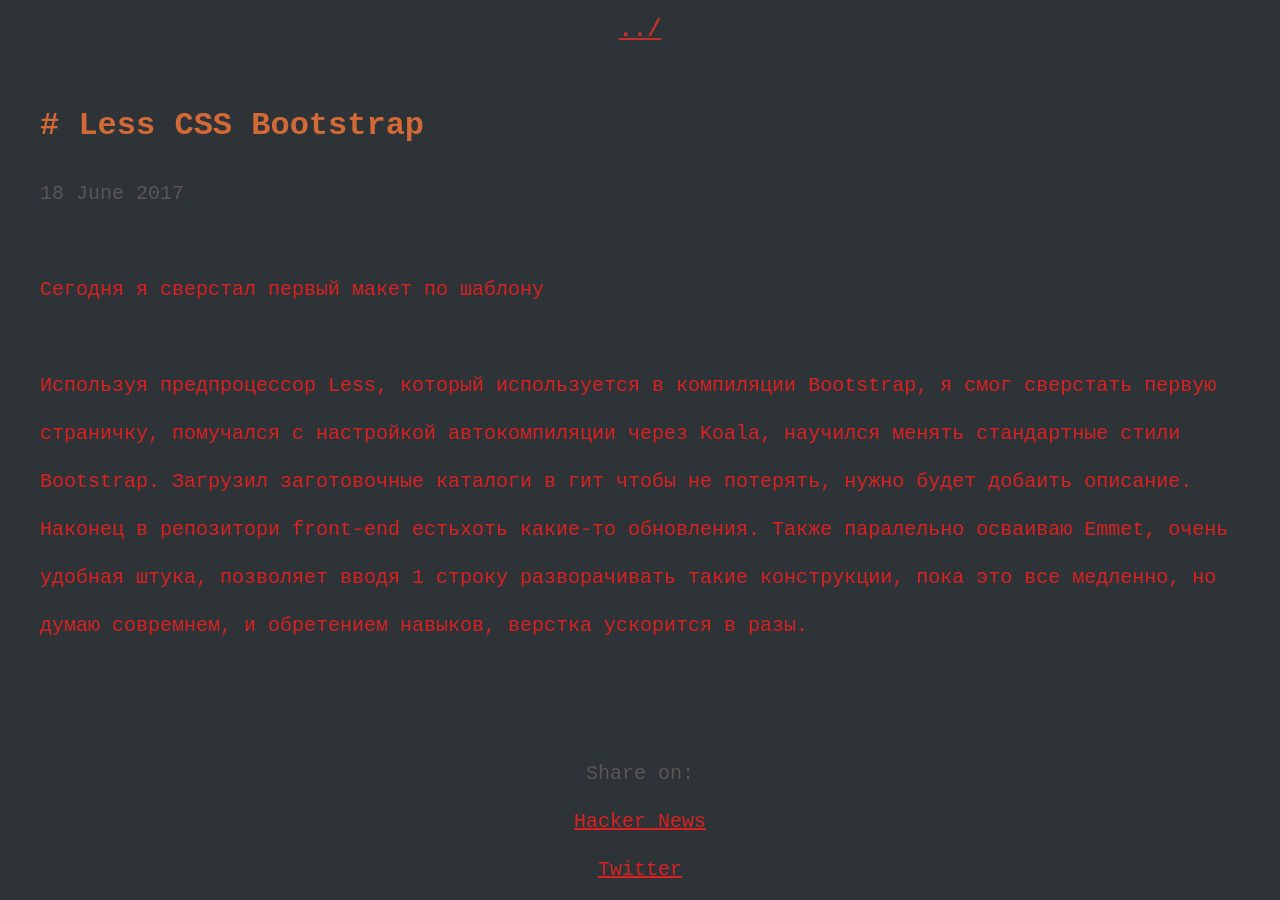
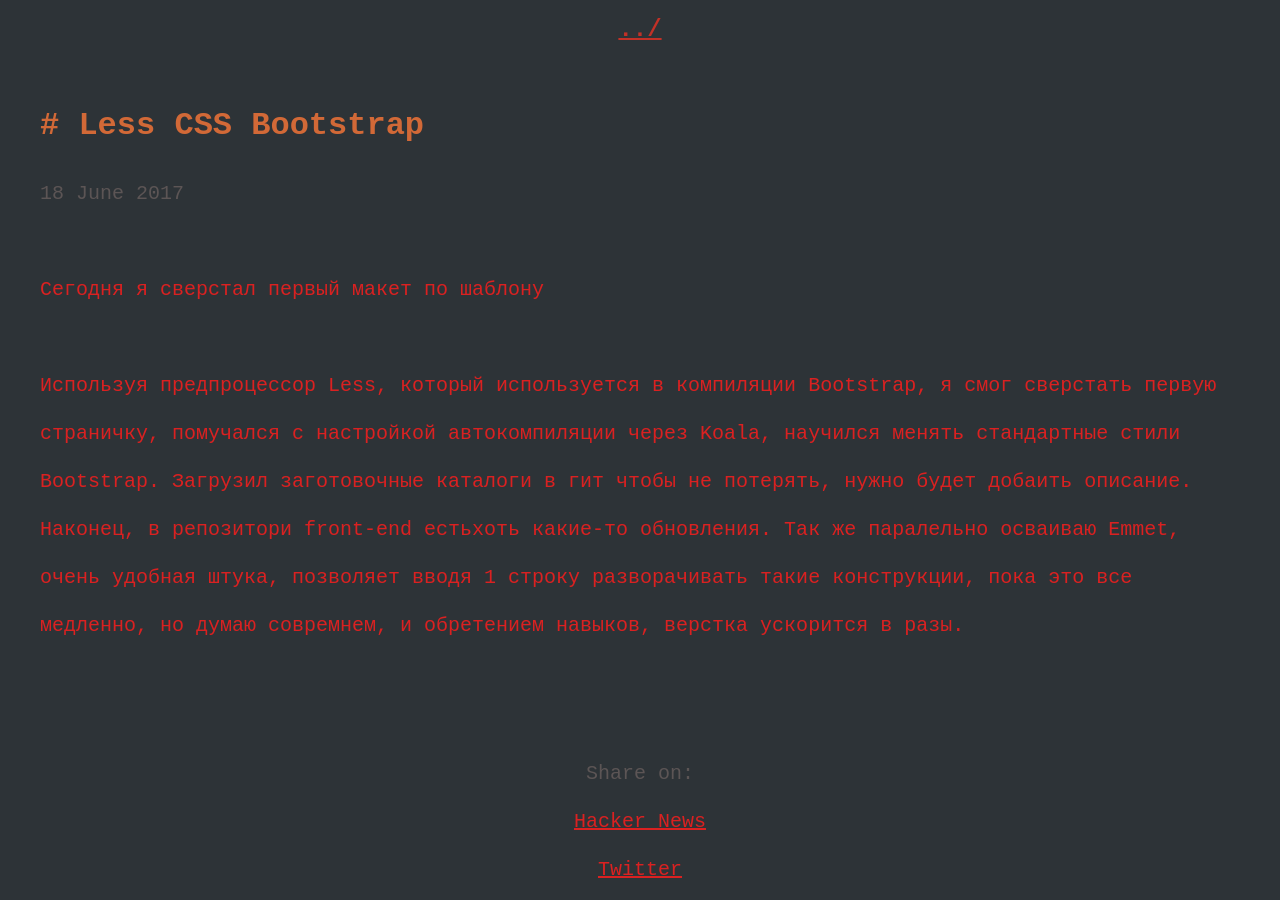
Before and after one commit to xxxvik-xakerxxx/xxxvik-xakerxxx.github.io, a Jekyll site: the page built from _posts/2017-06-18-Less-CSS-Bootstrap.markdown, in a window 1280 px wide and 900 px high. Built offline with Jekyll 4.4.1, drawn with Linux system fonts in a browser that asks for light colours.

Commit message:
fix post

```diff
--- a/_posts/2017-06-18-Less-CSS-Bootstrap.markdown
+++ b/_posts/2017-06-18-Less-CSS-Bootstrap.markdown
@@ -11,4 +11,4 @@ redirect_from: "/writing/LCB/"
 
 <!--more-->
 
-Используя предпроцессор Less, который используется в компиляции Bootstrap, я смог сверстать первую страничку, помучался с настройкой автокомпиляции через Koala, научился менять стандартные стили Bootstrap. Загрузил заготовочные каталоги в гит чтобы не потерять, нужно будет добаить описание. Наконец в репозитори front-end естьхоть какие-то обновления. Также паралельно осваиваю Emmet, очень удобная штука, позволяет вводя 1 строку разворачивать такие конструкции, пока это все медленно, но думаю совремнем, и обретением навыков, верстка ускорится в разы.
+Используя предпроцессор Less, который используется в компиляции Bootstrap, я смог сверстать первую страничку, помучался с настройкой автокомпиляции через Koala, научился менять стандартные стили Bootstrap. Загрузил заготовочные каталоги в гит чтобы не потерять, нужно будет добаить описание. Наконец, в репозитори front-end естьхоть какие-то обновления. Так же паралельно осваиваю Emmet, очень удобная штука, позволяет вводя 1 строку разворачивать такие конструкции, пока это все медленно, но думаю совремнем, и обретением навыков, верстка ускорится в разы.
```
